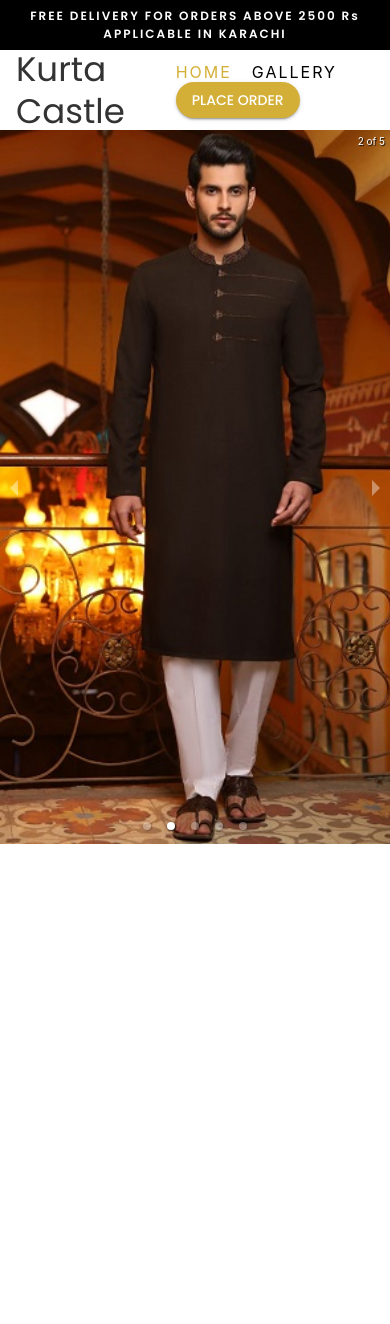
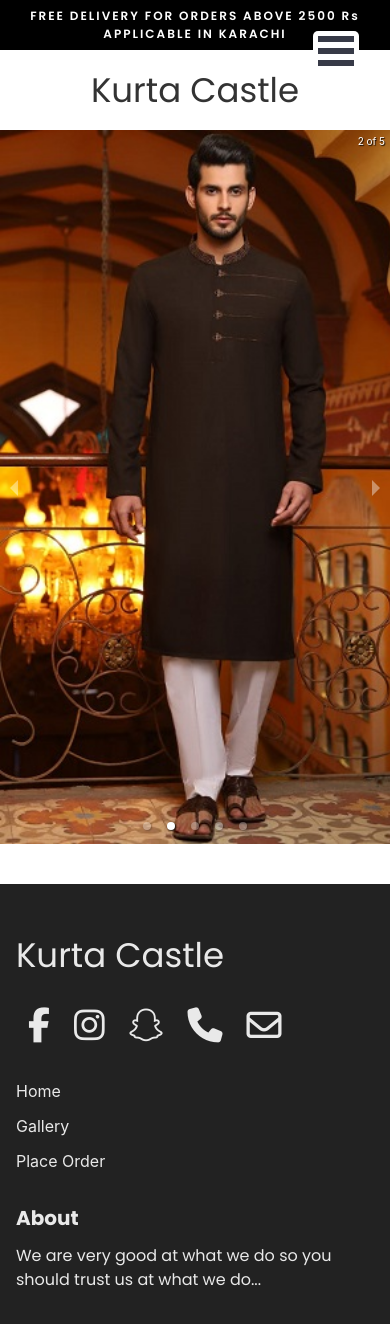
Before and after one commit to saqlain1020/kurta-castle, a React (Create React App) app: page / in a window 390 px wide. Shown: the top 1324 px of the page. Before the commit the page ends 884 px from the top, so only its background shows below. Built offline with nearby package versions, Linux system fonts and the light colour scheme.

Commit message:
Footer and Burgermenu done

```diff
--- a/package.json
+++ b/package.json
@@ -11,6 +11,7 @@
     "clsx": "^1.1.1",
     "react": "^17.0.2",
     "react-awesome-slider": "^4.1.0",
+    "react-burger-menu": "^3.0.6",
     "react-dom": "^17.0.2",
     "react-responsive-carousel": "^3.2.18",
     "react-router-dom": "^5.2.0",
--- a/src/App.js
+++ b/src/App.js
@@ -3,6 +3,7 @@ import "./App.css";
 import Navbar from "src/Components/Navbar/Navbar";
 import Routes from "./Routes";
 import TopBar from "src/Components/TopBar/TopBar";
+import Footer from "src/Components/Footer/Footer";
 
 function App() {
   return (
@@ -11,6 +12,7 @@ function App() {
         <TopBar/>
         <Navbar />
         <Routes />
+        <Footer/>
       </Container>
     </>
   );
--- a/src/Components/Footer/Footer.jsx
+++ b/src/Components/Footer/Footer.jsx
@@ -1,26 +1,94 @@
-import React from 'react';
-import { makeStyles, Container, Grid } from '@material-ui/core';
+import React from "react";
+import {
+  makeStyles,
+  Container,
+  Grid,
+  Typography,
+  IconButton,
+} from "@material-ui/core";
+import clsx from "clsx";
+import { Link } from "react-router-dom";
+const useStyles = makeStyles((theme) => ({
+  root: {
+    backgroundColor: "#222",
+    color: "rgba(255,255,255,0.9)",
+    paddingTop: 50,
+    paddingBottom: 50,
+  },
+  heading: {
+    color: "inherit",
+    marginBottom: 20,
+  },
+  iconBtn: {
+    color: "inherit",
+  },
+  icon: {
+    fontSize: 35,
+  },
+  link:{
+    color: "inherit",
+    textDecoration: "none",
+    marginBottom:15,
+  },
+  linkContainer:{
+      display:"flex",
+      flexFlow: "column",
+      paddingTop:10,
+      alignItems:"flex-start"
+  },
 
-const useStyles = makeStyles((theme)=>({
-    root:{
-
-    }
-}))
+}));
 
 const Footer = () => {
   const classes = useStyles();
 
   return (
-        <Container maxWidth="lg" className={classes.root}>
+    <div className={classes.root}>
+      <Container maxWidth="lg">
         <Grid container spacing={2}>
           <Grid item xs={12} sm={4}>
-
+            <div>
+              <Typography variant="h4" className={classes.heading}>
+                Kurta Castle
+              </Typography>
+              <div>
+                <IconButton className={classes.iconBtn}>
+                  <i className={clsx("fab fa-facebook-f", classes.icon)}></i>
+                </IconButton>
+                <IconButton className={classes.iconBtn}>
+                  <i className={clsx("fab fa-instagram", classes.icon)}></i>
+                </IconButton>
+                <IconButton className={classes.iconBtn}>
+                  <i
+                    className={clsx("fab fa-snapchat-ghost", classes.icon)}
+                  ></i>
+                </IconButton>
+                <IconButton className={classes.iconBtn}>
+                  <i className={clsx("fas fa-phone", classes.icon)}></i>
+                </IconButton>
+                <IconButton className={classes.iconBtn}>
+                  <i className={clsx("far fa-envelope", classes.icon)}></i>
+                </IconButton>
+              </div>
+            </div>
           </Grid>
-                <Grid item xs={12} sm={4}></Grid>
-                <Grid item xs={12} sm={4}></Grid>
+          <Grid item xs={12} sm={4}>
+            <div className={classes.linkContainer}>
+              <Link to="/" className={classes.link}>Home</Link>
+              <Link to="/gallery" className={classes.link}>Gallery</Link>
+              <Link to="/place-order" className={classes.link}>Place Order</Link>
+            </div>
+          </Grid>
+          <Grid item xs={12} sm={4}>
+              <Typography variant="h6" color="textSecondary" style={{marginBottom:10,}}> <b>About</b></Typography>
+              <Typography color="textSecondary">
+                  We are very good at what we do so you should trust us at what we do...
+              </Typography>
+          </Grid>
         </Grid>
       </Container>
-    )
-}
+    </div>
+  );
+};
 
 export default Footer;
--- a/src/Components/Navbar/Navbar.jsx
+++ b/src/Components/Navbar/Navbar.jsx
@@ -4,14 +4,22 @@ import { Typography } from "@material-ui/core";
 import { Container } from "@material-ui/core";
 import clsx from "clsx";
 import { NavLink } from "react-router-dom";
+import { slide as Menu } from "react-burger-menu";
+import "./burgerMenuCss.css";
+import { Hidden } from "@material-ui/core";
+
 const useStyles = makeStyles((theme) => ({
   root: {
     height: 80,
   },
   container: {
     display: "flex",
+    alignItems: "center",
     justifyContent: "space-between",
-    alignItems: "center",
+    [theme.breakpoints.down("xs")]:{
+      justifyContent: "center",
+
+    }
   },
   link: {
     textDecoration: "none",
@@ -19,8 +27,8 @@ const useStyles = makeStyles((theme) => ({
     marginLeft: 20,
     position: "relative",
     textTransform: "uppercase",
-    letterSpacing:2,
-    fontWeight:400,
+    letterSpacing: 2,
+    fontWeight: 400,
     "&:hover": {
       "&::after": {
         width: "100%",
@@ -40,18 +48,48 @@ const useStyles = makeStyles((theme) => ({
   activeLink: {
     color: "#d4af37",
   },
-  btn:{
-    marginLeft:20,
-  }
+  btn: {
+    marginLeft: 20,
+  },
 }));
 
 const Navbar = () => {
   const classes = useStyles();
 
   return (
+    <>
+      <Hidden smUp>
+        <Menu right>
+          <NavLink
+            to="/"
+            className={classes.link}
+            activeClassName={classes.activeLink}
+            exact
+          >
+            Home
+          </NavLink>
+          <NavLink
+            to="/gallery"
+            className={classes.link}
+            activeClassName={classes.activeLink}
+            style={{ marginTop: 10 }}
+          >
+            Gallery
+          </NavLink>
+          <Button
+            color="primary"
+            variant="contained"
+            className={classes.btn}
+            style={{ marginTop: 20 }}
+          >
+            Place Order
+          </Button>
+        </Menu>
+      </Hidden>
       <div className={clsx(classes.root, "center")}>
         <Container maxWidth="lg" className={classes.container}>
-        <Typography variant="h4">Kurta Castle</Typography>
+          <Typography variant="h4" >Kurta Castle</Typography>
+          <Hidden xsDown>
             <div>
               <NavLink
                 to="/"
@@ -70,19 +108,16 @@ const Navbar = () => {
               </NavLink>
               <Button
                 color="primary"
-          variant="contained"  className={classes.btn}>
+                variant="contained"
+                className={classes.btn}
+              >
                 Place Order
               </Button>
-          {/* <NavLink
-            to="/place-order"
-            className={classes.link}
-            activeClassName={classes.activeLink}
-          >
-            Place Order
-          </NavLink> */}
             </div>
+          </Hidden>
         </Container>
       </div>
+    </>
   );
 };
 
--- /dev/null
+++ b/src/Components/Navbar/burgerMenuCss.css
@@ -0,0 +1,82 @@
+/* Position and sizing of burger button */
+.bm-burger-button {
+    position: fixed;
+    width: 36px;
+    height: 30px;
+    right: 36px;
+    top: 36px;
+
+}
+.bm-burger-button::before{
+    content: "";
+    position: absolute;
+    top:-5px;
+    left:-5px;
+    padding: 5px;
+    width: 100%;
+    height: 100%;
+    background-color: white;
+    border-radius: 5px;
+  }
+  /* Color/shape of burger icon bars */
+  .bm-burger-bars {
+    background: #373a47;
+
+
+  }
+
+  /* Color/shape of burger icon bars on hover*/
+  .bm-burger-bars-hover {
+    background: #a90000;
+  }
+
+  /* Position and sizing of clickable cross button */
+  .bm-cross-button {
+    height: 24px;
+    width: 24px;
+  }
+
+  /* Color/shape of close button cross */
+  .bm-cross {
+    background: #bdc3c7;
+  }
+
+  /*
+  Sidebar wrapper styles
+  Note: Beware of modifying this element as it can break the animations - you should not need to touch it in most cases
+  */
+  .bm-menu-wrap {
+    position: fixed;
+    height: 100%;
+    top:0;
+  }
+
+  /* General sidebar styles */
+  .bm-menu {
+    background: #373a47;
+    padding: 2.5em 1.5em 0;
+    font-size: 1.15em;
+    top:0;
+  }
+
+  /* Morph shape necessary with bubble or elastic */
+  .bm-morph-shape {
+    fill: #373a47;
+  }
+
+  /* Wrapper for item list */
+  .bm-item-list {
+    color: #b8b7ad;
+    padding: 0.8em;
+  }
+
+  /* Individual item */
+  .bm-item {
+    display: inline-block;
+  }
+
+  /* Styling of overlay */
+  .bm-overlay {
+    background: rgba(0, 0, 0, 0.3);
+    top:0;
+  }
--- a/src/Theme/theme.js
+++ b/src/Theme/theme.js
@@ -30,6 +30,9 @@ const theme = createMuiTheme({
       h4: {
         color: "#333333",
       },
+      colorTextSecondary:{
+          color :"inherit"
+      }
     },
     MuiLinearProgress: {
       root: {
```
Also changed, not shown: 1 other file (tests, documents, lock files or other folders). Lines whose indentation alone changed are shown as unchanged.
